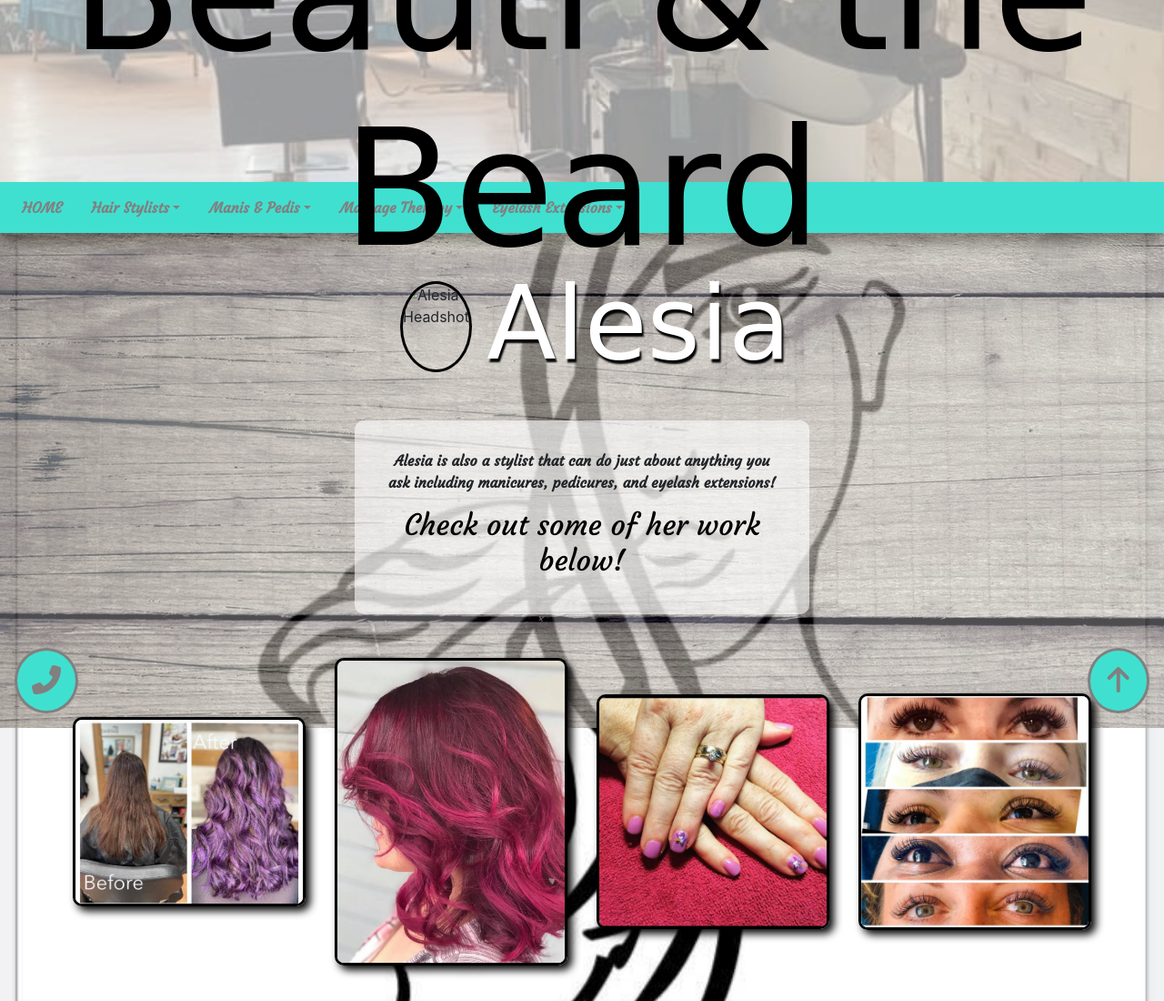
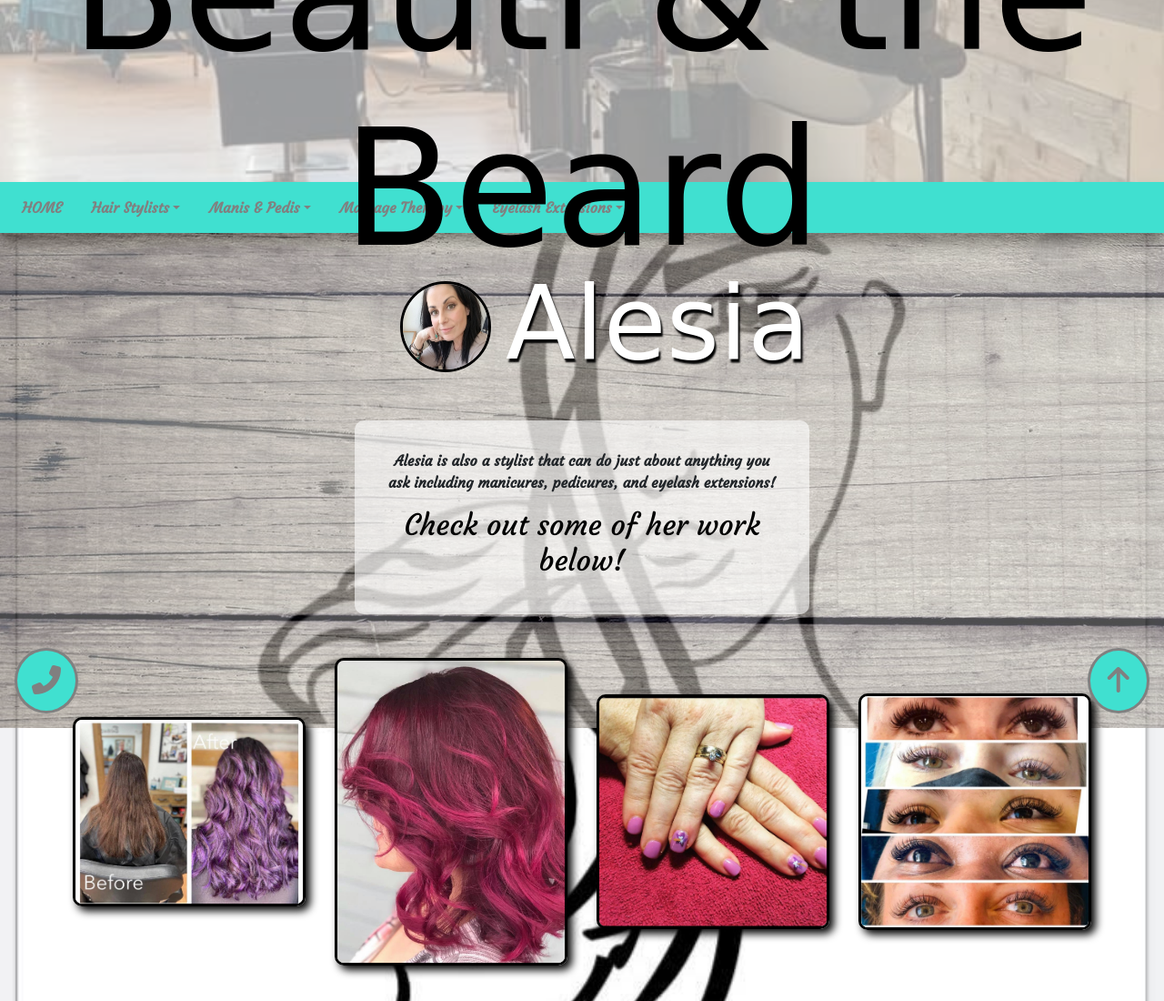
Before and after one commit to Jacob52210/Beauti_And_The_Beard, a plain HTML site: page alesia.html in a window 1280 px wide. Shown: the top 1100 px of the page at 91% size. Drawn offline with nearby package versions, Linux system fonts and the light colour scheme; a web font is replaced by a local one.

Commit message:
uploaded headshot for Alesia, still waiting on gallery pics

```diff
--- a/alesia.html
+++ b/alesia.html
@@ -81,7 +81,7 @@
     <section class="page-content-container">
 
       <div class="content-header-container">
-        <img src="img/" alt="Alesia Headshot">
+        <img src="img/alesia.jpg" alt="Alesia Headshot">
         <h1>Alesia</h1>
       </div>
 
```
Also changed, not shown: img/alesia.jpg (added).
